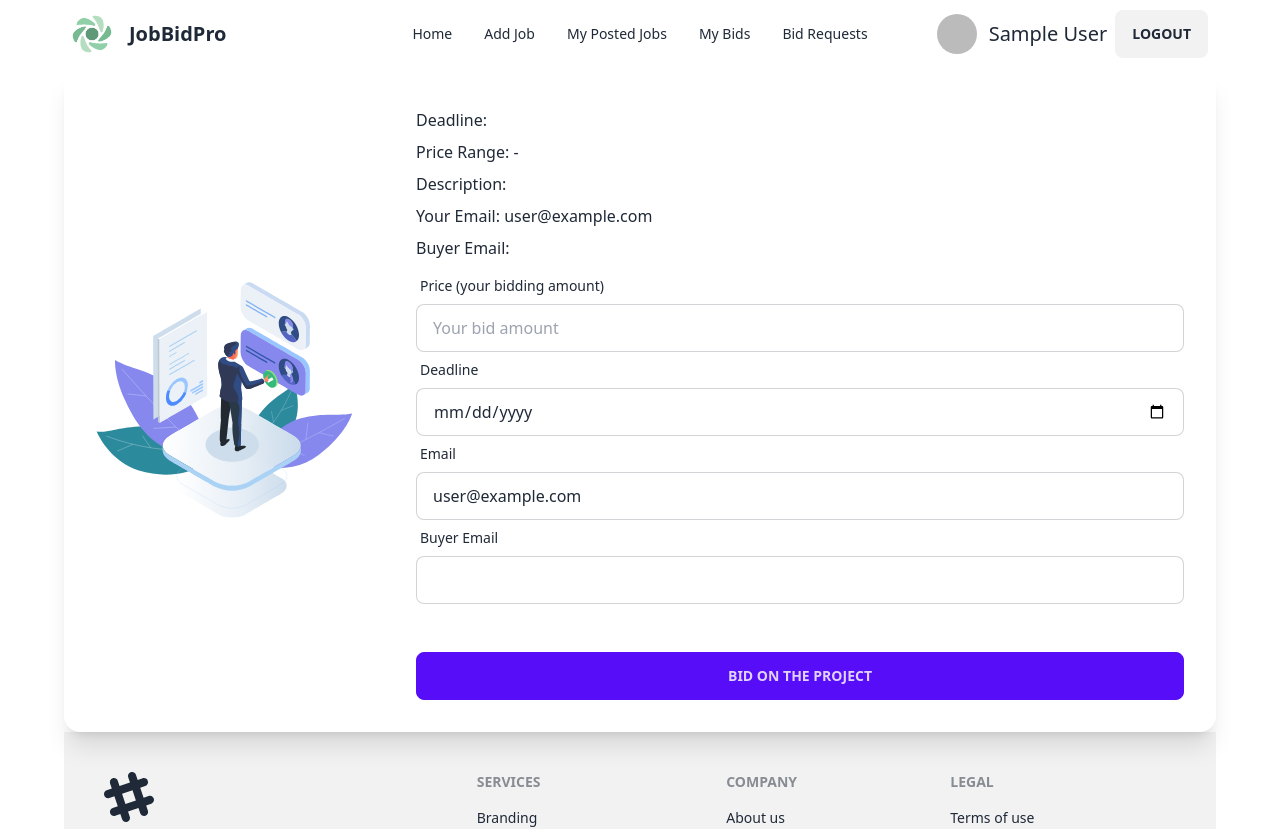
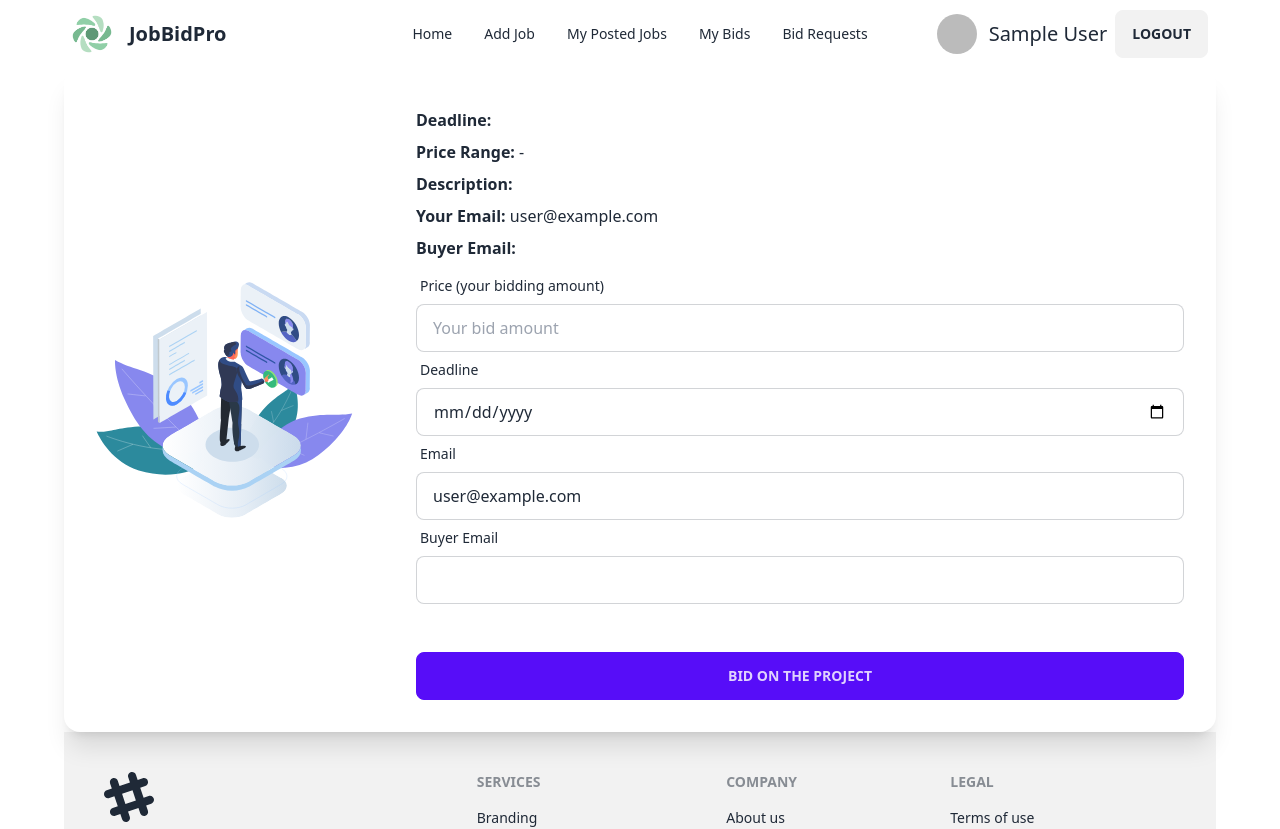
Before and after one commit to jps27CSE/Job_Bid_Pro, a React (Vite) app: page /job_deteails/1 in a window 1280 px wide. Shown: the top 829 px of the page. Built offline with nearby package versions, Linux system fonts and the light colour scheme; no server answers; sample sign-in values are in the browser's storage.

Commit message:
Font Bold Fixing

```diff
--- a/src/components/Home/Category/CategoryItem/CategoryItem.jsx
+++ b/src/components/Home/Category/CategoryItem/CategoryItem.jsx
@@ -6,9 +6,12 @@ const CategoryItem = ({ job }) => {
     <div className="card w-96 bg-base-100 shadow-xl">
       <div className="card-body">
         <h2 className="card-title">{job.job}</h2>
-        <p>Deadline: {job.deadline}</p>
         <p>
-          Price Range: {job.minimum} - {job.maximum} TK
+          <span className="font-bold">Deadline:</span> {job.deadline}
+        </p>
+        <p>
+          <span className="font-bold">Price Range:</span> {job.minimum} -{" "}
+          {job.maximum} TK
         </p>
         <p>{job.description}</p>
         <div className="card-actions justify-end">
--- a/src/components/JobDetails/JobDetails.jsx
+++ b/src/components/JobDetails/JobDetails.jsx
@@ -68,13 +68,23 @@ const JobDetails = () => {
           </figure>
           <div className="card-body">
             <h2 className="card-title">{data?.job}</h2>
-            <p>Deadline: {data?.deadline}</p>
             <p>
-              Price Range: {data?.minimum} - {data.maximum}
+              <span className="font-bold">Deadline:</span> {data?.deadline}
             </p>
-            <p>Description: {data?.description}</p>
-            <p>Your Email: {user?.email}</p>
-            <p>Buyer Email: {data?.employer}</p>
+            <p>
+              <span className="font-bold">Price Range:</span> {data?.minimum} -{" "}
+              {data.maximum}
+            </p>
+            <p>
+              <span className="font-bold">Description:</span>{" "}
+              {data?.description}
+            </p>
+            <p>
+              <span className="font-bold">Your Email:</span> {user?.email}
+            </p>
+            <p>
+              <span className="font-bold">Buyer Email:</span> {data?.employer}
+            </p>
             <form onSubmit={handleFormSubmit}>
               <div className="form-control">
                 <label className="label">
--- a/src/components/MyPostedJobs/SinglePostedJob/SinglePostedJob.jsx
+++ b/src/components/MyPostedJobs/SinglePostedJob/SinglePostedJob.jsx
@@ -32,7 +32,9 @@ const SinglePostedJob = ({ data, postedData, setPostedData }) => {
         <div className="card-body">
           <h2 className="card-title">{data.job}</h2>
           <p>{data.description}</p>
-          <p>Category: {data.category}</p>
+          <p>
+            <span className="font-bold">Category:</span> {data.category}
+          </p>
           <div className="card-actions justify-end">
             <Link to={`/posted_jobs/edit/${data._id}`}>
               <button className="btn btn-primary">Update</button>
```
